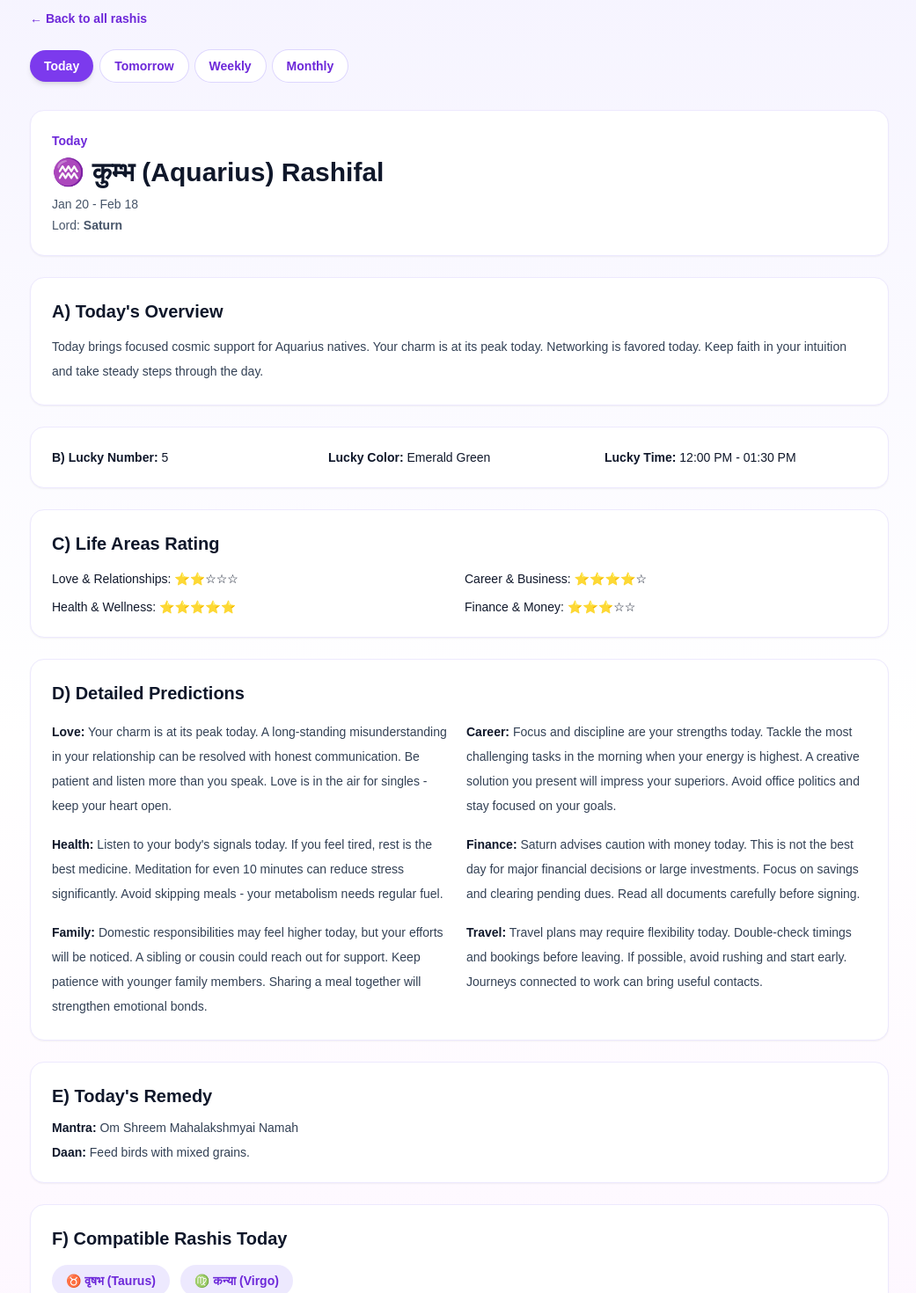
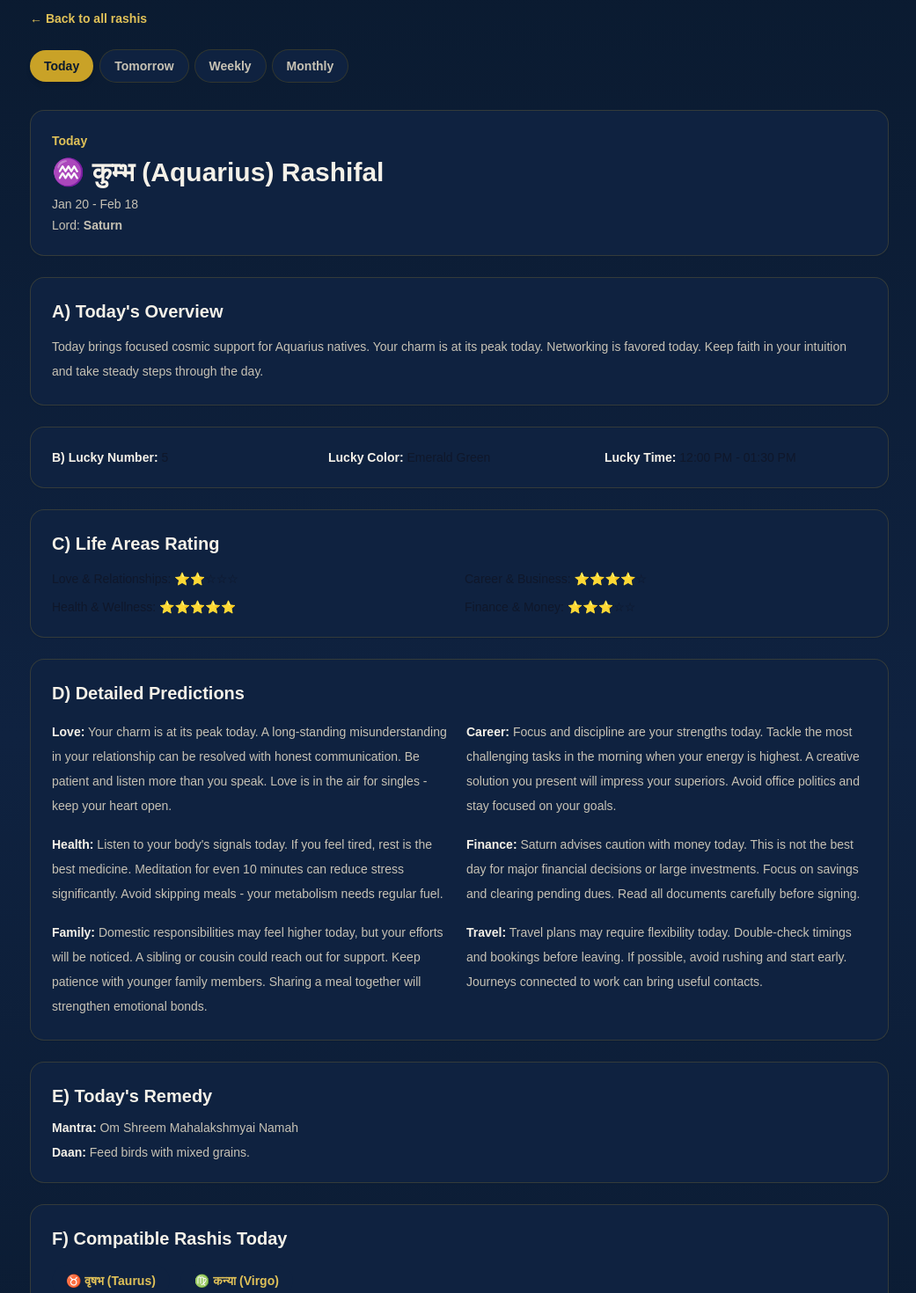
Before and after one commit to rohu123coder/lagnalord-v2, a Next.js app in the folder apps/web/: page /horoscope/aquarius in a window 1280 px wide. Shown: the part 100-1570 px from the top of the page at 88% size, without its empty margins (118-1159 px from the left). Built offline with nearby package versions, Linux system fonts and the light colour scheme; no server answers.

Commit message:
RashiHoroscopeContent.tsx: navy/gold/teal theme, section G reversed to gold gradient

```diff
--- a/apps/web/app/horoscope/[rashi]/RashiHoroscopeContent.tsx
+++ b/apps/web/app/horoscope/[rashi]/RashiHoroscopeContent.tsx
@@ -83,11 +83,11 @@ export function RashiHoroscopeContent() {
   }, [rashiParam, period]);
 
   return (
-    <div className="min-h-screen bg-gradient-to-b from-violet-50 via-white to-fuchsia-50 pb-12">
+    <div className="min-h-screen bg-gradient-to-b from-[#0A1A2F] via-[#0F2240] to-[#0A1A2F] pb-12">
       <Navbar />
       <main className="mx-auto max-w-5xl px-4 py-10 sm:px-6">
         <div className="mb-6">
-          <Link href="/horoscope" className="text-sm font-semibold text-violet-700">
+          <Link href="/horoscope" className="text-sm font-semibold text-[#E0C158]">
             ← Back to all rashis
           </Link>
         </div>
@@ -100,8 +100,8 @@ export function RashiHoroscopeContent() {
               onClick={() => updatePeriod(item.id)}
               className={`rounded-full px-4 py-2 text-sm font-semibold transition ${
                 item.id === period
-                  ? "bg-violet-600 text-white shadow-md"
-                  : "bg-white text-violet-700 ring-1 ring-violet-200 hover:bg-violet-50"
+                  ? "bg-[#C9A227] text-[#0A1A2F] shadow-md"
+                  : "bg-[#0F2240] text-[#C7C2B4] ring-1 ring-[#C9A227]/20 hover:bg-[#0A1A2F]"
               }`}
             >
               {item.label}
@@ -110,48 +110,48 @@ export function RashiHoroscopeContent() {
         </div>
 
         {loading ? (
-          <div className="mt-8 h-72 animate-pulse rounded-2xl bg-violet-100/70" />
+          <div className="mt-8 h-72 animate-pulse rounded-2xl bg-[#0F2240]/70" />
         ) : error || !data ? (
           <div className="mt-8 rounded-2xl border border-red-100 bg-red-50 p-6 text-red-700">
             {error ?? "Horoscope not available."}
           </div>
         ) : (
           <div className="mt-8 space-y-6">
-            <section className="rounded-2xl border border-violet-100 bg-white p-6 shadow-sm">
-              <p className="text-sm font-semibold text-violet-700">{periodLabel}</p>
-              <h1 className="mt-2 text-3xl font-extrabold text-slate-900">
+            <section className="rounded-2xl border border-[#C9A227]/20 bg-[#0F2240] p-6 shadow-sm">
+              <p className="text-sm font-semibold text-[#E0C158]">{periodLabel}</p>
+              <h1 className="mt-2 text-3xl font-extrabold text-[#F5F1E8]">
                 {data.rashi.symbol} {data.rashi.hindi} ({data.rashi.english}) Rashifal
               </h1>
-              <p className="mt-2 text-sm text-slate-600">{data.rashi.dateRange}</p>
-              <p className="mt-1 text-sm text-slate-600">
+              <p className="mt-2 text-sm text-[#C7C2B4]">{data.rashi.dateRange}</p>
+              <p className="mt-1 text-sm text-[#C7C2B4]">
                 Lord: <span className="font-semibold">{data.rashi.lord}</span>
               </p>
             </section>
 
-            <section className="rounded-2xl border border-violet-100 bg-white p-6 shadow-sm">
-              <h2 className="text-xl font-bold text-slate-900">A) Today&apos;s Overview</h2>
-              <p className="mt-3 text-sm leading-7 text-slate-700">
+            <section className="rounded-2xl border border-[#C9A227]/20 bg-[#0F2240] p-6 shadow-sm">
+              <h2 className="text-xl font-bold text-[#F5F1E8]">A) Today&apos;s Overview</h2>
+              <p className="mt-3 text-sm leading-7 text-[#C7C2B4]">
                 {data.todayOverview}
               </p>
             </section>
 
-            <section className="grid gap-4 rounded-2xl border border-violet-100 bg-white p-6 text-sm shadow-sm sm:grid-cols-3">
+            <section className="grid gap-4 rounded-2xl border border-[#C9A227]/20 bg-[#0F2240] p-6 text-sm shadow-sm sm:grid-cols-3">
               <p>
-                <span className="font-semibold text-slate-900">B) Lucky Number:</span>{" "}
+                <span className="font-semibold text-[#F5F1E8]">B) Lucky Number:</span>{" "}
                 {data.lucky.number}
               </p>
               <p>
-                <span className="font-semibold text-slate-900">Lucky Color:</span>{" "}
+                <span className="font-semibold text-[#F5F1E8]">Lucky Color:</span>{" "}
                 {data.lucky.color}
               </p>
               <p>
-                <span className="font-semibold text-slate-900">Lucky Time:</span>{" "}
+                <span className="font-semibold text-[#F5F1E8]">Lucky Time:</span>{" "}
                 {data.lucky.time}
               </p>
             </section>
 
-            <section className="rounded-2xl border border-violet-100 bg-white p-6 shadow-sm">
-              <h2 className="text-xl font-bold text-slate-900">
+            <section className="rounded-2xl border border-[#C9A227]/20 bg-[#0F2240] p-6 shadow-sm">
+              <h2 className="text-xl font-bold text-[#F5F1E8]">
                 C) Life Areas Rating
               </h2>
               <div className="mt-4 grid gap-3 text-sm sm:grid-cols-2">
@@ -162,54 +162,54 @@ export function RashiHoroscopeContent() {
               </div>
             </section>
 
-            <section className="rounded-2xl border border-violet-100 bg-white p-6 shadow-sm">
-              <h2 className="text-xl font-bold text-slate-900">
+            <section className="rounded-2xl border border-[#C9A227]/20 bg-[#0F2240] p-6 shadow-sm">
+              <h2 className="text-xl font-bold text-[#F5F1E8]">
                 D) Detailed Predictions
               </h2>
-              <div className="mt-4 grid gap-4 text-sm leading-7 text-slate-700 sm:grid-cols-2">
+              <div className="mt-4 grid gap-4 text-sm leading-7 text-[#C7C2B4] sm:grid-cols-2">
                 <p>
-                  <span className="font-semibold text-slate-900">Love:</span>{" "}
+                  <span className="font-semibold text-[#F5F1E8]">Love:</span>{" "}
                   {data.predictions.love}
                 </p>
                 <p>
-                  <span className="font-semibold text-slate-900">Career:</span>{" "}
+                  <span className="font-semibold text-[#F5F1E8]">Career:</span>{" "}
                   {data.predictions.career}
                 </p>
                 <p>
-                  <span className="font-semibold text-slate-900">Health:</span>{" "}
+                  <span className="font-semibold text-[#F5F1E8]">Health:</span>{" "}
                   {data.predictions.health}
                 </p>
                 <p>
-                  <span className="font-semibold text-slate-900">Finance:</span>{" "}
+                  <span className="font-semibold text-[#F5F1E8]">Finance:</span>{" "}
                   {data.predictions.finance}
                 </p>
                 <p>
-                  <span className="font-semibold text-slate-900">Family:</span>{" "}
+                  <span className="font-semibold text-[#F5F1E8]">Family:</span>{" "}
                   {data.predictions.family}
                 </p>
                 <p>
-                  <span className="font-semibold text-slate-900">Travel:</span>{" "}
+                  <span className="font-semibold text-[#F5F1E8]">Travel:</span>{" "}
                   {data.predictions.travel}
                 </p>
               </div>
             </section>
 
-            <section className="rounded-2xl border border-violet-100 bg-white p-6 shadow-sm">
-              <h2 className="text-xl font-bold text-slate-900">
+            <section className="rounded-2xl border border-[#C9A227]/20 bg-[#0F2240] p-6 shadow-sm">
+              <h2 className="text-xl font-bold text-[#F5F1E8]">
                 E) Today&apos;s Remedy
               </h2>
-              <p className="mt-3 text-sm text-slate-700">
-                <span className="font-semibold text-slate-900">Mantra:</span>{" "}
+              <p className="mt-3 text-sm text-[#C7C2B4]">
+                <span className="font-semibold text-[#F5F1E8]">Mantra:</span>{" "}
                 {data.remedy.mantra}
               </p>
-              <p className="mt-2 text-sm text-slate-700">
-                <span className="font-semibold text-slate-900">Daan:</span>{" "}
+              <p className="mt-2 text-sm text-[#C7C2B4]">
+                <span className="font-semibold text-[#F5F1E8]">Daan:</span>{" "}
                 {data.remedy.daan}
               </p>
             </section>
 
-            <section className="rounded-2xl border border-violet-100 bg-white p-6 shadow-sm">
-              <h2 className="text-xl font-bold text-slate-900">
+            <section className="rounded-2xl border border-[#C9A227]/20 bg-[#0F2240] p-6 shadow-sm">
+              <h2 className="text-xl font-bold text-[#F5F1E8]">
                 F) Compatible Rashis Today
               </h2>
               <div className="mt-4 flex flex-wrap gap-3">
@@ -217,7 +217,7 @@ export function RashiHoroscopeContent() {
                   <Link
                     key={item.id}
                     href={`/horoscope/${item.id}?period=${period}`}
-                    className="rounded-full bg-violet-100 px-4 py-2 text-sm font-semibold text-violet-700 transition hover:bg-violet-200"
+                    className="rounded-full bg-[#0F2240] px-4 py-2 text-sm font-semibold text-[#E0C158] transition hover:bg-[#0A1A2F]"
                   >
                     {item.symbol} {item.hindi} ({item.english})
                   </Link>
@@ -225,15 +225,15 @@ export function RashiHoroscopeContent() {
               </div>
             </section>
 
-            <section className="rounded-2xl border border-violet-200 bg-gradient-to-r from-violet-600 to-fuchsia-500 p-6 text-white shadow-md">
+            <section className="rounded-2xl border border-[#C9A227]/30 bg-gradient-to-r from-[#C9A227] to-[#E0C158] p-6 text-[#0A1A2F] shadow-md">
               <h2 className="text-xl font-bold">G) Consult Astrologer</h2>
-              <p className="mt-2 text-sm text-violet-50">
+              <p className="mt-2 text-sm text-[#0A1A2F]/80">
                 Need deeper guidance for relationships, career, or life
                 decisions? Connect instantly with verified astrologers.
               </p>
               <Link
                 href="/astrologers"
-                className="mt-4 inline-flex rounded-full bg-white px-5 py-2.5 text-sm font-bold text-violet-700 transition hover:opacity-95"
+                className="mt-4 inline-flex rounded-full bg-[#0A1A2F] px-5 py-2.5 text-sm font-bold text-[#E0C158] transition hover:opacity-95"
               >
                 Consult Astrologer
               </Link>
```
